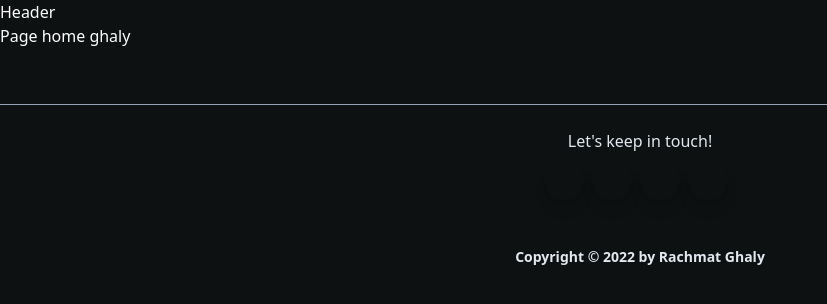
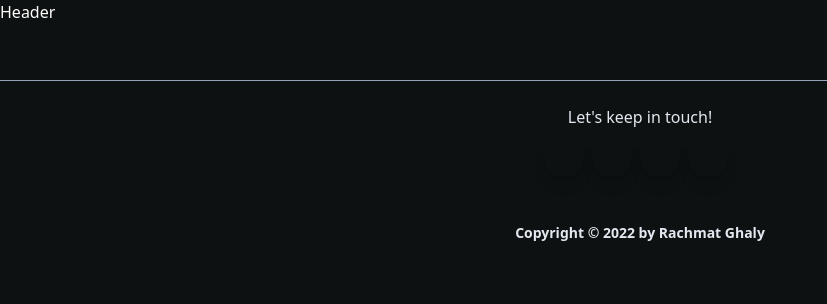
Before and after one commit to ghaly09/rachmatghaly.dev, a Next.js app: page / in a window 1280 px wide. Shown: the top 304 px of the page, without its empty margins (0-827 px from the left). Built offline with nearby package versions, Linux system fonts and the light colour scheme.

Commit message:
Modified: update index.tsx

```diff
--- a/src/pages/index.tsx
+++ b/src/pages/index.tsx
@@ -19,9 +19,7 @@ const Index: NextPage = () => {
         ></script>
       </Head>
       <Layout>
-        <div>
-          <p className="text-white">Page home ghaly</p>
-        </div>
+        <div>{/* <p className="text-white">Page home ghaly</p> */}</div>
       </Layout>
       {/* <LandingPageTemplate /> */}
     </>
```
